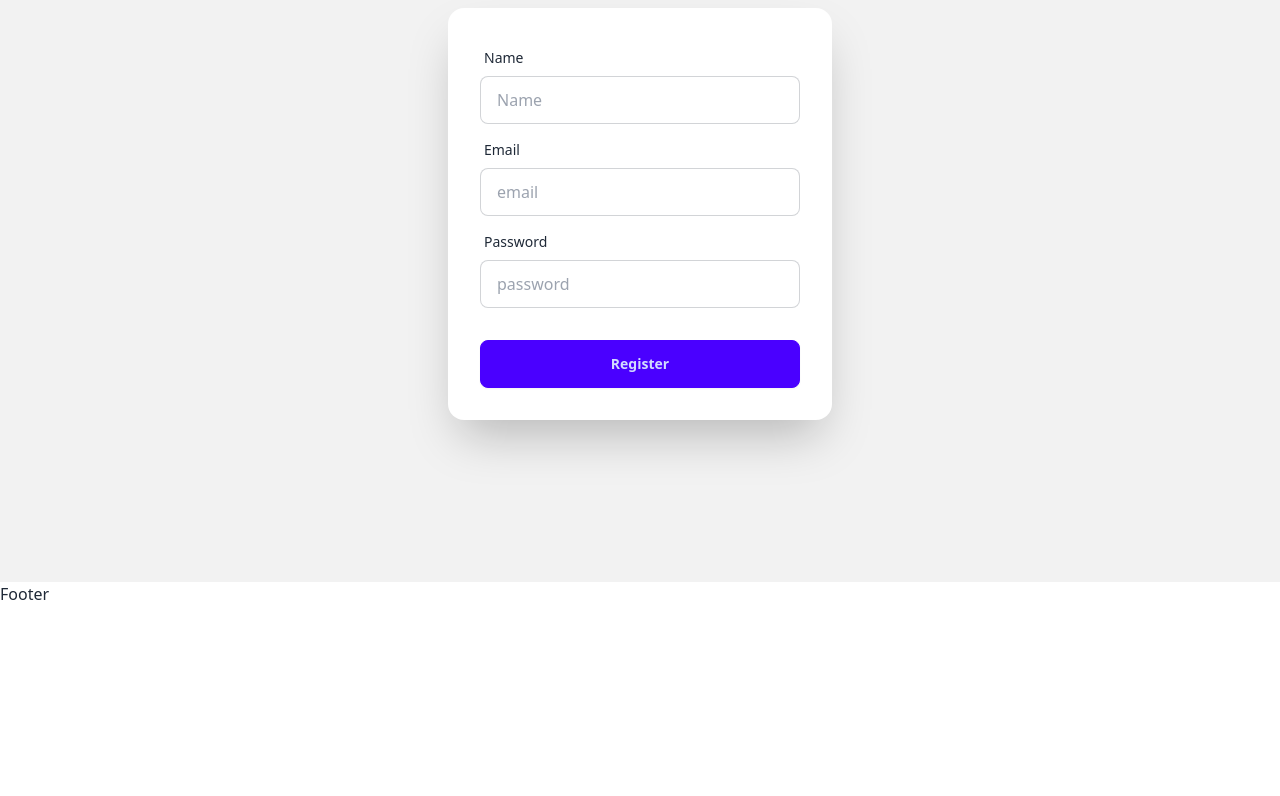
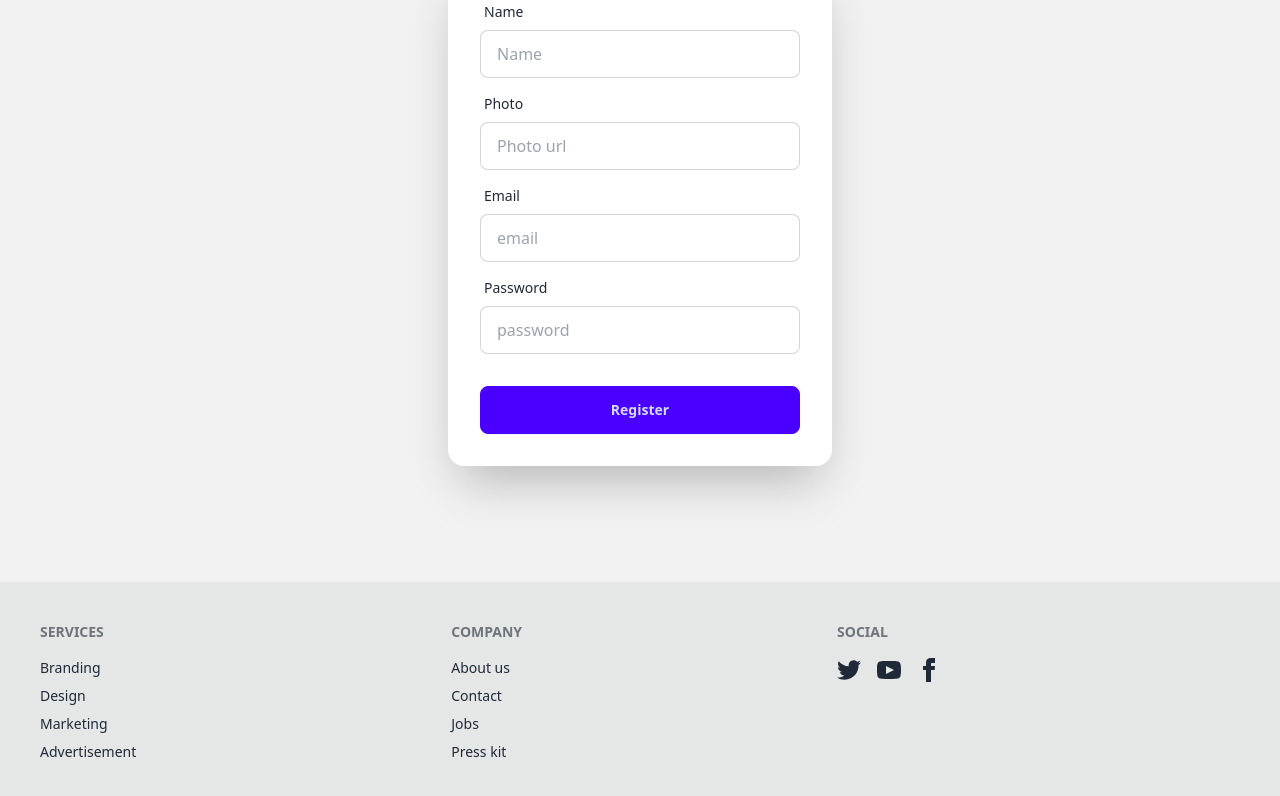
Before and after one commit to musfikanoni/MovieHub-Client, a React (Vite) app: page /register in a window 1280 px wide. Shown: the part 286-1082 px from the top of the page. Before the commit the page ends 892 px from the top, so only its background shows below. Built offline with nearby package versions, Linux system fonts and the light colour scheme; no server answers.

Commit message:
Register for an invalid password

```diff
--- a/src/components/Banner/Banner.jsx
+++ b/src/components/Banner/Banner.jsx
@@ -3,7 +3,44 @@
 const Banner = () => {
     return (
         <div>
-            <h1 className="text-3xl">Banner</h1>
+            <div className="carousel w-full">
+                <div id="slide1" className="carousel-item relative w-full">
+                    <img
+                    src="https://img.daisyui.com/images/stock/photo-1625726411847-8cbb60cc71e6.webp"
+                    className="w-full" />
+                    <div className="absolute left-5 right-5 top-1/2 flex -translate-y-1/2 transform justify-between">
+                    <a href="#slide4" className="btn btn-circle">❮</a>
+                    <a href="#slide2" className="btn btn-circle">❯</a>
+                    </div>
+                </div>
+                <div id="slide2" className="carousel-item relative w-full">
+                    <img
+                    src="https://img.daisyui.com/images/stock/photo-1609621838510-5ad474b7d25d.webp"
+                    className="w-full" />
+                    <div className="absolute left-5 right-5 top-1/2 flex -translate-y-1/2 transform justify-between">
+                    <a href="#slide1" className="btn btn-circle">❮</a>
+                    <a href="#slide3" className="btn btn-circle">❯</a>
+                    </div>
+                </div>
+                <div id="slide3" className="carousel-item relative w-full">
+                    <img
+                    src="https://img.daisyui.com/images/stock/photo-1414694762283-acccc27bca85.webp"
+                    className="w-full" />
+                    <div className="absolute left-5 right-5 top-1/2 flex -translate-y-1/2 transform justify-between">
+                    <a href="#slide2" className="btn btn-circle">❮</a>
+                    <a href="#slide4" className="btn btn-circle">❯</a>
+                    </div>
+                </div>
+                <div id="slide4" className="carousel-item relative w-full">
+                    <img
+                    src="https://img.daisyui.com/images/stock/photo-1665553365602-b2fb8e5d1707.webp"
+                    className="w-full" />
+                    <div className="absolute left-5 right-5 top-1/2 flex -translate-y-1/2 transform justify-between">
+                    <a href="#slide3" className="btn btn-circle">❮</a>
+                    <a href="#slide1" className="btn btn-circle">❯</a>
+                    </div>
+                </div>
+            </div>
         </div>
     );
 };
--- a/src/components/Footer/Footer.jsx
+++ b/src/components/Footer/Footer.jsx
@@ -3,7 +3,60 @@
 const Footer = () => {
     return (
         <div>
-            Footer
+            <footer className="footer bg-base-300 text-base-content p-10">
+                <nav>
+                    <h6 className="footer-title">Services</h6>
+                    <a className="link link-hover">Branding</a>
+                    <a className="link link-hover">Design</a>
+                    <a className="link link-hover">Marketing</a>
+                    <a className="link link-hover">Advertisement</a>
+                </nav>
+                <nav>
+                    <h6 className="footer-title">Company</h6>
+                    <a className="link link-hover">About us</a>
+                    <a className="link link-hover">Contact</a>
+                    <a className="link link-hover">Jobs</a>
+                    <a className="link link-hover">Press kit</a>
+                </nav>
+                <nav>
+                    <h6 className="footer-title">Social</h6>
+                    <div className="grid grid-flow-col gap-4">
+                    <a>
+                        <svg
+                        xmlns="http://www.w3.org/2000/svg"
+                        width="24"
+                        height="24"
+                        viewBox="0 0 24 24"
+                        className="fill-current">
+                        <path
+                            d="M24 4.557c-.883.392-1.832.656-2.828.775 1.017-.609 1.798-1.574 2.165-2.724-.951.564-2.005.974-3.127 1.195-.897-.957-2.178-1.555-3.594-1.555-3.179 0-5.515 2.966-4.797 6.045-4.091-.205-7.719-2.165-10.148-5.144-1.29 2.213-.669 5.108 1.523 6.574-.806-.026-1.566-.247-2.229-.616-.054 2.281 1.581 4.415 3.949 4.89-.693.188-1.452.232-2.224.084.626 1.956 2.444 3.379 4.6 3.419-2.07 1.623-4.678 2.348-7.29 2.04 2.179 1.397 4.768 2.212 7.548 2.212 9.142 0 14.307-7.721 13.995-14.646.962-.695 1.797-1.562 2.457-2.549z"></path>
+                        </svg>
+                    </a>
+                    <a>
+                        <svg
+                        xmlns="http://www.w3.org/2000/svg"
+                        width="24"
+                        height="24"
+                        viewBox="0 0 24 24"
+                        className="fill-current">
+                        <path
+                            d="M19.615 3.184c-3.604-.246-11.631-.245-15.23 0-3.897.266-4.356 2.62-4.385 8.816.029 6.185.484 8.549 4.385 8.816 3.6.245 11.626.246 15.23 0 3.897-.266 4.356-2.62 4.385-8.816-.029-6.185-.484-8.549-4.385-8.816zm-10.615 12.816v-8l8 3.993-8 4.007z"></path>
+                        </svg>
+                    </a>
+                    <a>
+                        <svg
+                        xmlns="http://www.w3.org/2000/svg"
+                        width="24"
+                        height="24"
+                        viewBox="0 0 24 24"
+                        className="fill-current">
+                        <path
+                            d="M9 8h-3v4h3v12h5v-12h3.642l.358-4h-4v-1.667c0-.955.192-1.333 1.115-1.333h2.885v-5h-3.808c-3.596 0-5.192 1.583-5.192 4.615v3.385z"></path>
+                        </svg>
+                    </a>
+                    </div>
+                </nav>
+            </footer>
         </div>
     );
 };
--- a/src/components/Register/Register.jsx
+++ b/src/components/Register/Register.jsx
@@ -1,9 +1,12 @@
-import React, { useContext } from 'react';
+import React, { useContext, useState } from 'react';
 import { AuthContext } from '../../providers/AuthProvider';
 import { useNavigate } from 'react-router-dom';
 
 const Register = () => {
     const navigate = useNavigate();
+
+    const [success, setSuccess] = useState(false)
+    const [errorMessage, setErrorMessage] = useState('')
 
     const { createUser } = useContext(AuthContext);
 
@@ -14,10 +17,26 @@
         const password = e.target.password.value;
         console.log('form login', email, password);
 
+
+        //reset error and status
+        setErrorMessage('');
+        setSuccess(false);
+
+        if(password.length < 6){
+            setErrorMessage('Password should be 6 charecter')
+        }
+
+        const passwordRegex = /^(?=.*[A-Z])(?=.*[a-z])(?=.*\d)(?=.*[@$!%*?&])[A-Za-z\d@$!%*?&]{6,}$/;
+        if(!passwordRegex.test(password)){
+            setErrorMessage('At last 1 uppercase,1 lowercase and 1 number and 1 special character');
+            return;
+        }
+
         //create user
         createUser(email, password)
         .then(result => {
             console.log(result.user);
+            setSuccess(true);
             e.target.reset();
             navigate('/');
             const newUser = { name, email }
@@ -33,7 +52,11 @@
             .then(res => res.json())
             .then(data => console.log('successfully added', data));
         })
-        .catch(error => console.log('error', error));
+        .catch(error => {
+            console.log('error', error);
+            setErrorMessage(error.message);
+            setSuccess(false);
+        });
     }
     return (
         <div>
@@ -53,6 +76,12 @@
                                 </div>
                                 <div className="form-control">
                                 <label className="label">
+                                    <span className="label-text">Photo</span>
+                                </label>
+                                <input type="text" name='photo' placeholder="Photo url" className="input input-bordered" required />
+                                </div>
+                                <div className="form-control">
+                                <label className="label">
                                     <span className="label-text">Email</span>
                                 </label>
                                 <input type="email" name='email' placeholder="email" className="input input-bordered" required />
@@ -67,6 +96,12 @@
                                 <button className="btn btn-primary">Register</button>
                                 </div>
                             </form>
+                            {
+                                errorMessage && <p className='text-red-700'>{errorMessage}</p>
+                            }
+                            {
+                                success && <p>Succssfully Register</p>
+                            }
                         </div>
                     </div>
                 </div>
```
